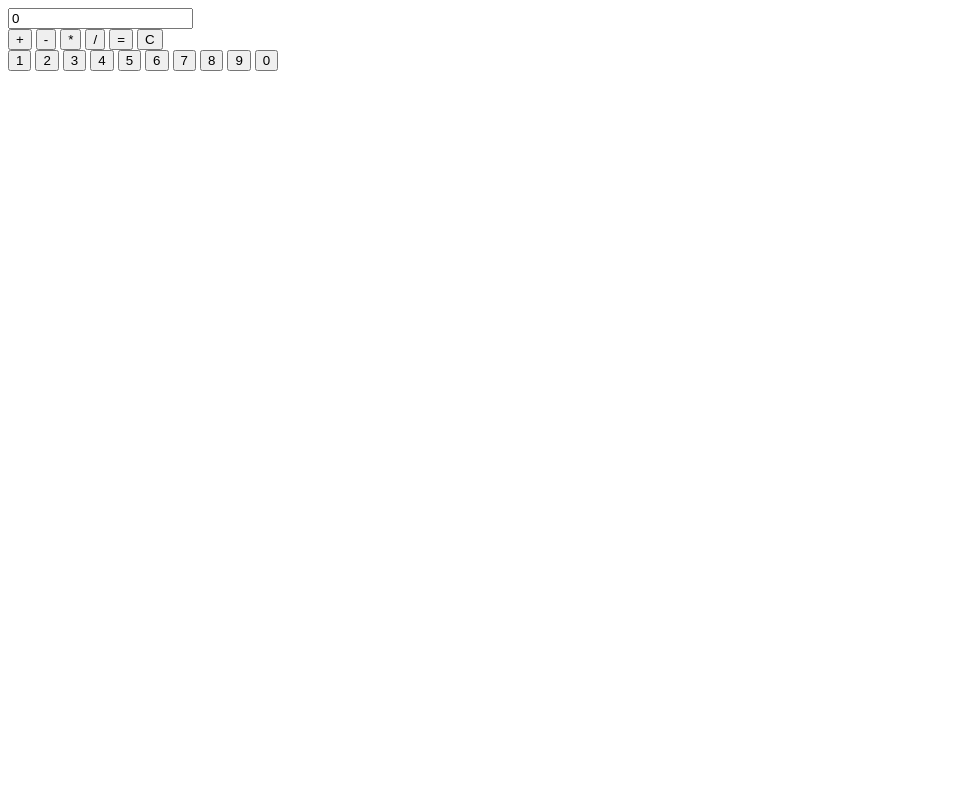
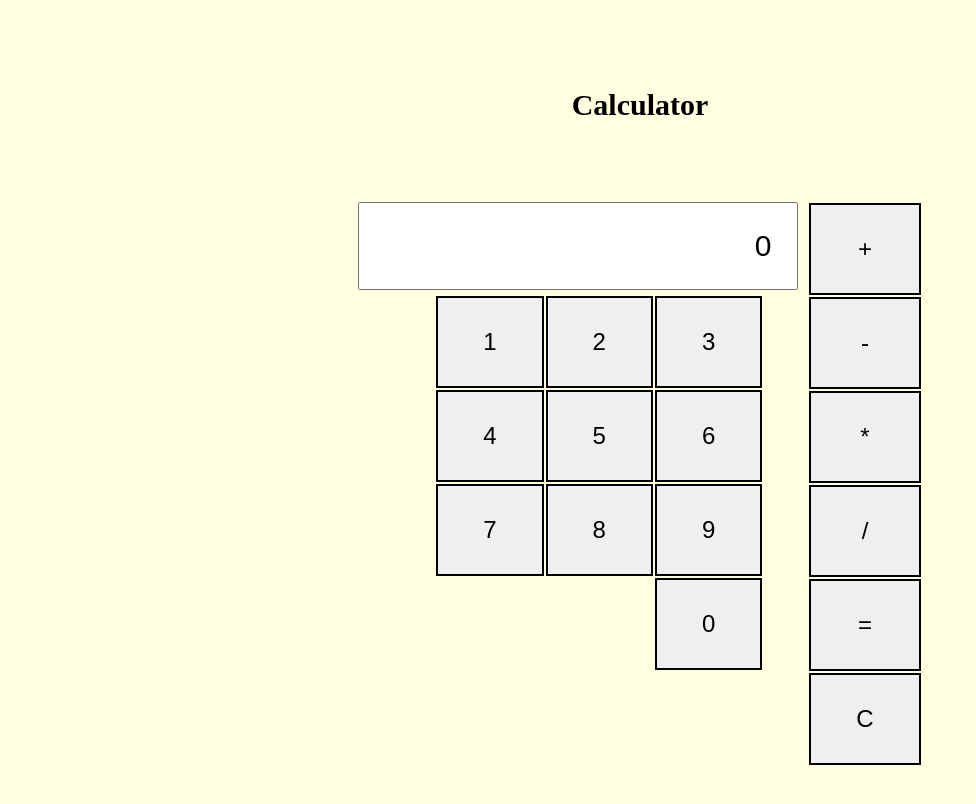
Before and after one commit to nathan-j-lee/calculator-webpage, a plain HTML site: page index.html in a window 1280 px wide. Shown: the whole page, without its empty margins (0-976 px from the left). Drawn offline with Linux system fonts and the light colour scheme.

Commit message:
Add styling to calculator

```diff
--- a/index.html
+++ b/index.html
@@ -6,20 +6,15 @@
     <meta name="viewport" content="width=device-width, initial-scale=1.0">
     <title>Calculator</title>
     <script src="script.js" defer></script>
+    <link rel="stylesheet" type="text/css" href="./style.css"/>
 </head>
 
 <body>
+    <h1 id="title">Calculator</h1>
+    <div class="container" id="calculator">
+
         <div class="container" id="top-part">
-        <input type="text" value="0" id="display"/>
-    </div>
-    <div class="container" id="operations">
-        <button class="calc-button operation" id="add">+</button>
-        <button class="calc-button operation" id="subtract">-</button>
-        <button class="calc-button operation" id="multiply">*</button>
-        <button class="calc-button operation" id="divide">/</button>
-        <button class="calc-button equals" id="equals">=</button>
-        <button class="calc-button clear" id="clear">C</button>
-    </div>
+            <input type="text" value="0" id="display" />
             <div class="container" id="numpad">
                 <button class="calc-button number" id="one">1</button>
                 <button class="calc-button number" id="two">2</button>
@@ -32,6 +27,17 @@
                 <button class="calc-button number" id="nine">9</button>
                 <button class="calc-button number" id="zero">0</button>
             </div>
+        </div>
+        <div class="container" id="operations">
+            <button class="calc-button operation" id="add">+</button>
+            <button class="calc-button operation" id="subtract">-</button>
+            <button class="calc-button operation" id="multiply">*</button>
+            <button class="calc-button operation" id="divide">/</button>
+            <button class="calc-button equals" id="equals">=</button>
+            <button class="calc-button clear" id="clear">C</button>
+        </div>
+
+    </div>
 </body>
 
 </html>
--- a/style.css
+++ b/style.css
@@ -0,0 +1,66 @@
+html, body {
+    background-color: lightyellow;
+}
+
+* {
+    padding: 30px;
+    font-size: 24px;
+}
+
+.container {
+    display: flex;
+}
+
+#title {
+    text-align: center;
+    padding: 0;
+    font-size: 30px;
+}
+
+.container#numpad {
+    max-width: 375px;
+    flex-wrap: wrap;
+    justify-content: flex-end;
+    padding-top: 0px;
+    padding-right: 0px;
+}
+
+.container#numpad button {
+    padding: 30px 45px;
+    border: 2px solid black;
+    margin: 1px;
+}
+
+.container#top-part {
+    flex-direction: column;
+    padding-right: 0;
+}
+
+.container#calculator {
+    margin: auto;
+    width: 600px;
+    height: 1000px;
+    justify-content: center;
+    align-items: flex-start;
+}
+
+.container#operations {
+    flex-direction: column;
+    padding-left: 0;
+}
+
+.container#operations button {
+    padding: 30px 45px;
+    border: 2px solid black;
+    margin: 1px;
+}
+
+#display {
+    padding-right: 0;
+    text-align: right;
+    font-size: 30px;
+    padding: 25px;
+    margin-bottom: 5px;
+    margin-right: 10px;
+    font-family: 'Xenara', sans-serif;
+}
```
Lines whose indentation alone changed are shown as unchanged.
